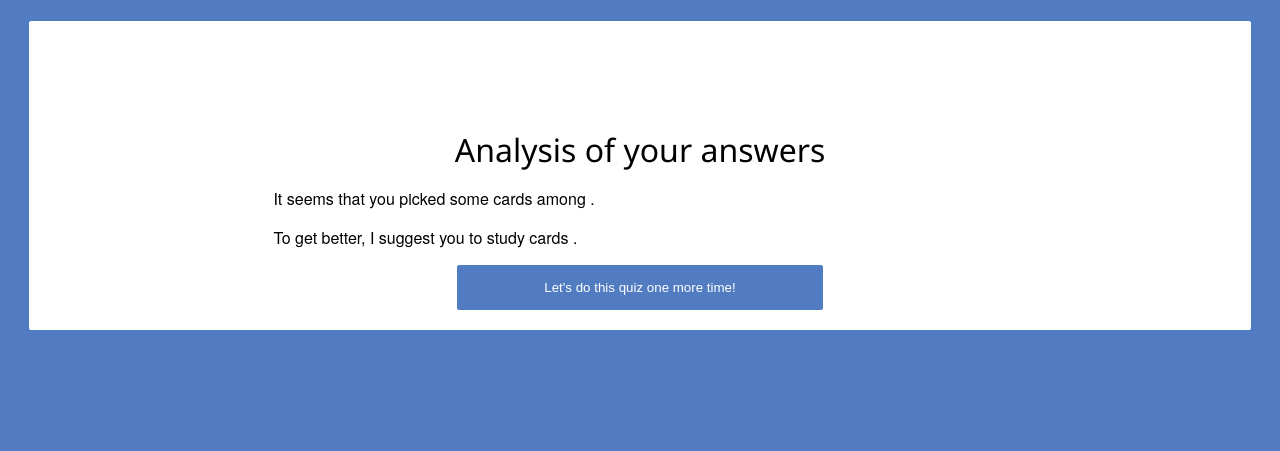
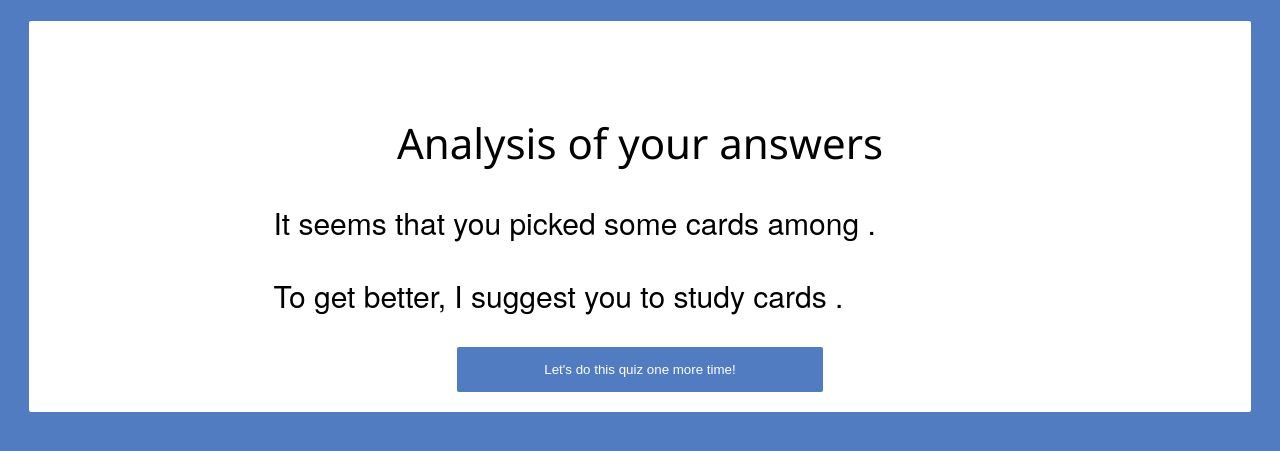
Before and after one commit to ppaamm/CBRInference, a Django app: page /ai_process/ in a window 1280 px wide. Shown: the top 451 px of the page. Run offline with Django 5.2, Linux system fonts and the light colour scheme.

Commit message:
Increasing font size

```diff
--- a/static/style.css
+++ b/static/style.css
@@ -41,7 +41,7 @@ body {
 
 .title{
   font-family: 'Segoe UI', Tahoma, Geneva, Verdana, sans-serif;
-  font-size: xx-large;
+  font-size: 42px;
   display: table-cell;
   vertical-align: middle;
   width: 100%;
@@ -62,7 +62,7 @@ body {
 
 .subtitle{
   font-family: 'Segoe UI', Tahoma, Geneva, Verdana, sans-serif;
-  font-size: x-large;
+  font-size: 32px;
   display: table-cell;
   vertical-align: middle;
 }
@@ -104,6 +104,7 @@ button:hover {
   margin-top: 10px;
   margin-left: 20%;
   margin-right: 20%;
+  font-size: 30px;
 }
 
 .a{
```
